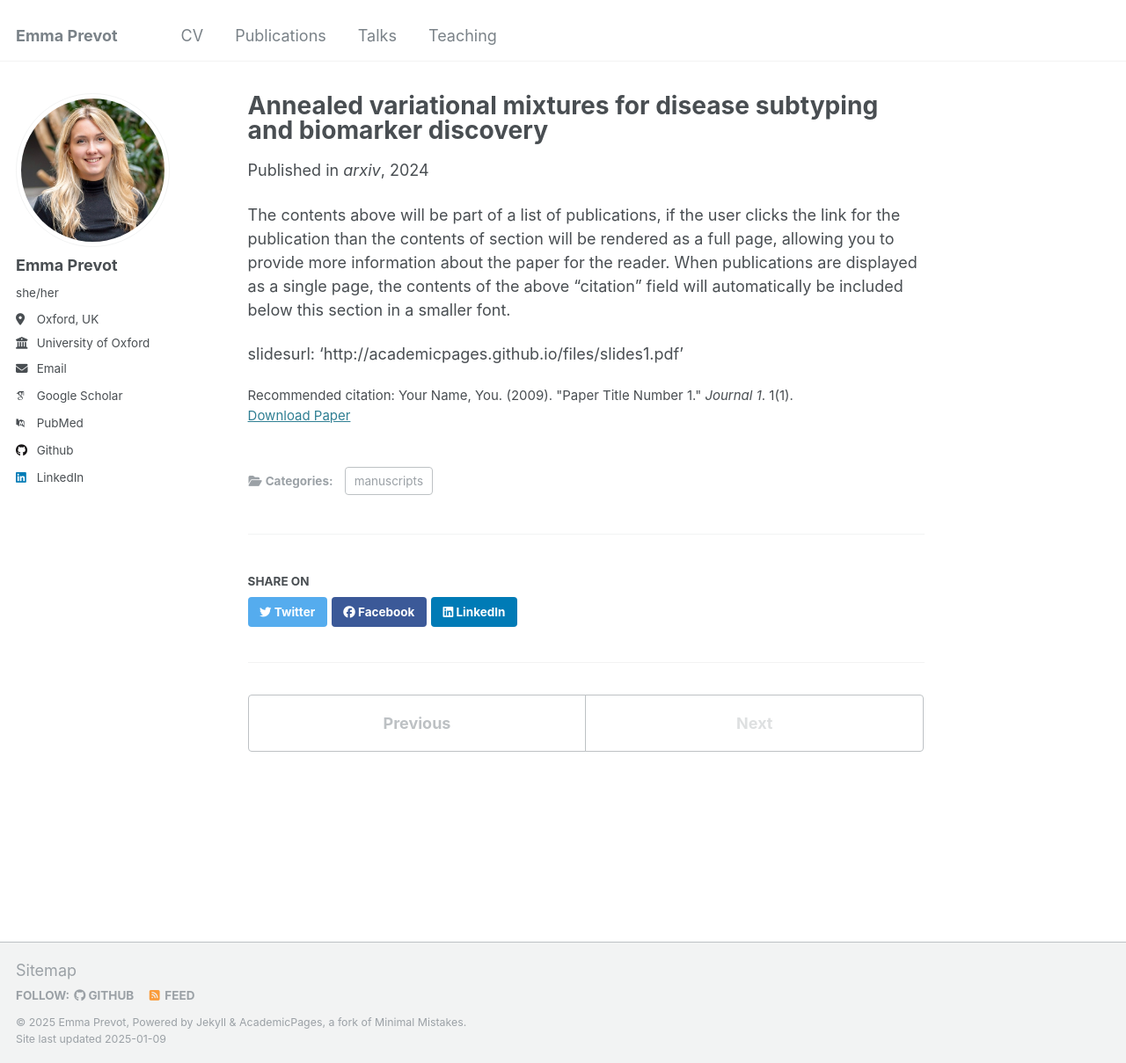
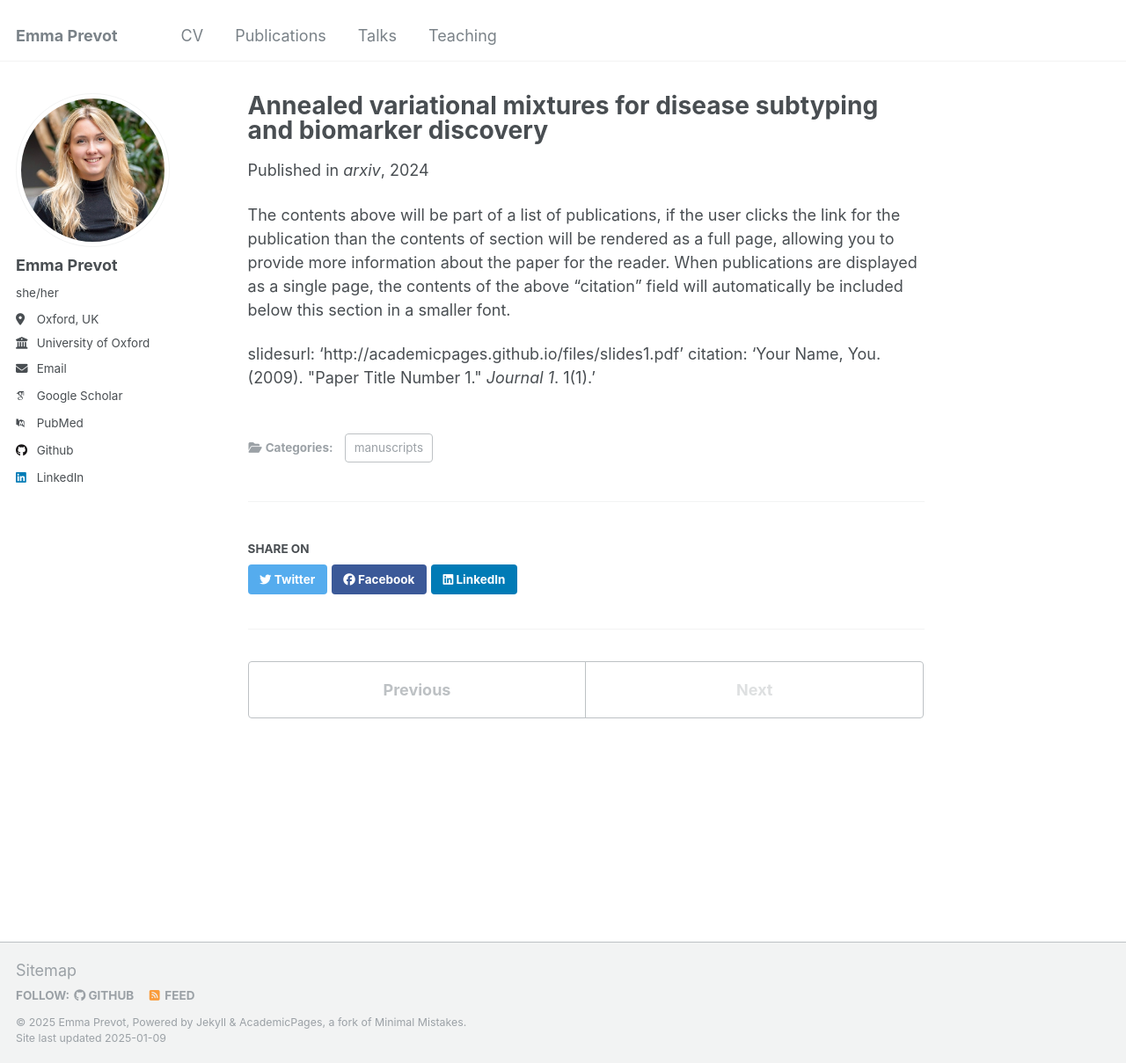
Before and after one commit to emmaprevot/emmaprevot.github.io, a Jekyll site: the page built from _publications/2009-10-01-paper-title-number-1.md, in a window 1280 px wide and 1209 px high. Shown: the whole window at 88% size. Built offline with Jekyll 4.4.1, drawn with Linux system fonts in a browser that asks for light colours; some web fonts are replaced.

Commit message:
Update 2009-10-01-paper-title-number-1.md

```diff
--- a/_publications/2009-10-01-paper-title-number-1.md
+++ b/_publications/2009-10-01-paper-title-number-1.md
@@ -7,9 +7,9 @@ excerpt: 'Cluster analyses of high-dimensional data are often hampered by the pr
 date: 2024-11-28
 venue: 'arxiv'
 paperurl: 'https://arxiv.org/abs/2411.19262'
-citation: 'Your Name, You. (2009). &quot;Paper Title Number 1.&quot; <i>Journal 1</i>. 1(1).'
 ---
 
 The contents above will be part of a list of publications, if the user clicks the link for the publication than the contents of section will be rendered as a full page, allowing you to provide more information about the paper for the reader. When publications are displayed as a single page, the contents of the above "citation" field will automatically be included below this section in a smaller font.
 
 slidesurl: 'http://academicpages.github.io/files/slides1.pdf'
+citation: 'Your Name, You. (2009). &quot;Paper Title Number 1.&quot; <i>Journal 1</i>. 1(1).'
```
